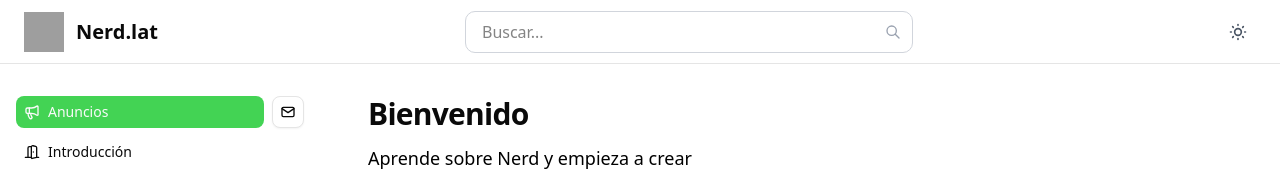
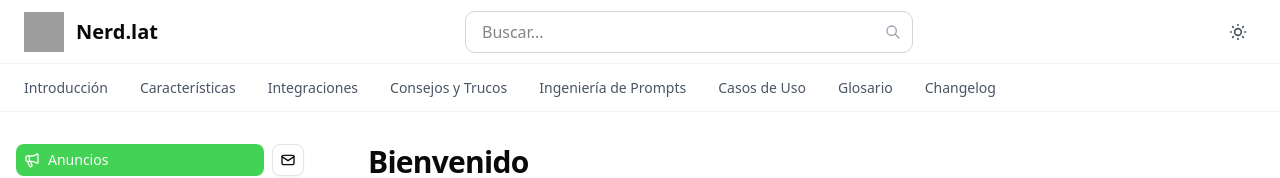
Before and after one commit to hanspreinfalk/docs.nerd, a Next.js app: page / in a window 1280 px wide. Shown: the top 178 px of the page. Built offline with nearby package versions, Linux system fonts and the light colour scheme; grey boxes are pictures that could not be loaded.

Commit message:
Second header

```diff
--- a/src/app/page.js
+++ b/src/app/page.js
@@ -52,7 +52,7 @@ export default function Page() {
         <SiteHeader />
         <AppSidebar variant="inset" />
         <SidebarInset>
-          <div className="flex flex-1 flex-col pt-16 md:pt-16 pt-28">
+          <div className="flex flex-1 flex-col pt-16 md:pt-28 pt-28">
             <div className="@container/main flex flex-1 flex-col gap-2">
               <div className="flex flex-col gap-4 py-4 md:gap-6 md:py-6">
                 {/* <SectionCards /> */}
--- a/src/components/app-sidebar.jsx
+++ b/src/components/app-sidebar.jsx
@@ -165,7 +165,7 @@ export function AppSidebar({
           </SidebarMenuItem>
         </SidebarMenu> */}
       </SidebarHeader>
-      <SidebarContent className="pt-16 md:pt-16 pt-28">
+      <SidebarContent className="pt-16 md:pt-28 pt-28">
         <NavMain items={data.navMain} />
         <NavDocuments items={data.documents} />
         <NavSecondary items={data.navSecondary} className="mt-auto" />
--- a/src/components/site-header.jsx
+++ b/src/components/site-header.jsx
@@ -14,7 +14,7 @@ export function SiteHeader() {
     <>
       {/* Main header */}
       <header
-        className="flex h-16 shrink-0 items-center gap-2 border-b transition-[width,height] ease-linear group-has-data-[collapsible=icon]/sidebar-wrapper:h-16 fixed top-0 left-0 right-0 z-50 bg-white">
+        className="flex h-16 shrink-0 items-center gap-2 border-b border-gray-100 transition-[width,height] ease-linear group-has-data-[collapsible=icon]/sidebar-wrapper:h-16 fixed top-0 left-0 right-0 z-50 bg-white">
         <div className="flex w-full items-center justify-between px-4 lg:px-6">
           {/* Left side - Logo and title */}
           <div className="flex items-center gap-3">
@@ -88,8 +88,24 @@ export function SiteHeader() {
         </div>
       </header>
 
+      {/* Desktop secondary header */}
+      <header className="hidden md:flex h-12 shrink-0 items-center bg-white gap-2 border-b border-gray-100 fixed top-16 left-0 right-0 z-40">
+        <div className="flex w-full items-center px-6">
+          <nav className="flex items-center space-x-8">
+            <a href="#" className="text-sm font-medium text-gray-600 hover:text-gray-900 transition-colors">Introducción</a>
+            <a href="#" className="text-sm font-medium text-gray-600 hover:text-gray-900 transition-colors">Características</a>
+            <a href="#" className="text-sm font-medium text-gray-600 hover:text-gray-900 transition-colors">Integraciones</a>
+            <a href="#" className="text-sm font-medium text-gray-600 hover:text-gray-900 transition-colors">Consejos y Trucos</a>
+            <a href="#" className="text-sm font-medium text-gray-600 hover:text-gray-900 transition-colors">Ingeniería de Prompts</a>
+            <a href="#" className="text-sm font-medium text-gray-600 hover:text-gray-900 transition-colors">Casos de Uso</a>
+            <a href="#" className="text-sm font-medium text-gray-600 hover:text-gray-900 transition-colors">Glosario</a>
+            <a href="#" className="text-sm font-medium text-gray-600 hover:text-gray-900 transition-colors">Changelog</a>
+          </nav>
+        </div>
+      </header>
+
       {/* Mobile secondary header */}
-      <header className="md:hidden flex h-12 shrink-0 items-center bg-white gap-2 border-b fixed top-16 left-0 right-0 z-40">
+      <header className="md:hidden flex h-12 shrink-0 items-center bg-white gap-2 border-b border-gray-200 fixed top-16 left-0 right-0 z-40">
         <div className="flex w-full items-center px-6">
           <SidebarTrigger className="-ml-1" />
           <span className="ml-3 text-sm font-medium text-gray-600">{currentTitle}</span>
--- a/src/components/ui/sidebar.jsx
+++ b/src/components/ui/sidebar.jsx
@@ -199,7 +199,7 @@ function Sidebar({
       <div
         data-slot="sidebar-container"
         className={cn(
-          "fixed inset-y-0 z-10 hidden h-svh w-(--sidebar-width) transition-[left,right,width] duration-200 ease-linear md:flex",
+          "fixed top-0 z-10 hidden h-svh w-(--sidebar-width) transition-[left,right,width] duration-200 ease-linear md:flex",
           side === "left"
             ? "left-0 group-data-[collapsible=offcanvas]:left-[calc(var(--sidebar-width)*-1)]"
             : "right-0 group-data-[collapsible=offcanvas]:right-[calc(var(--sidebar-width)*-1)]",
```
